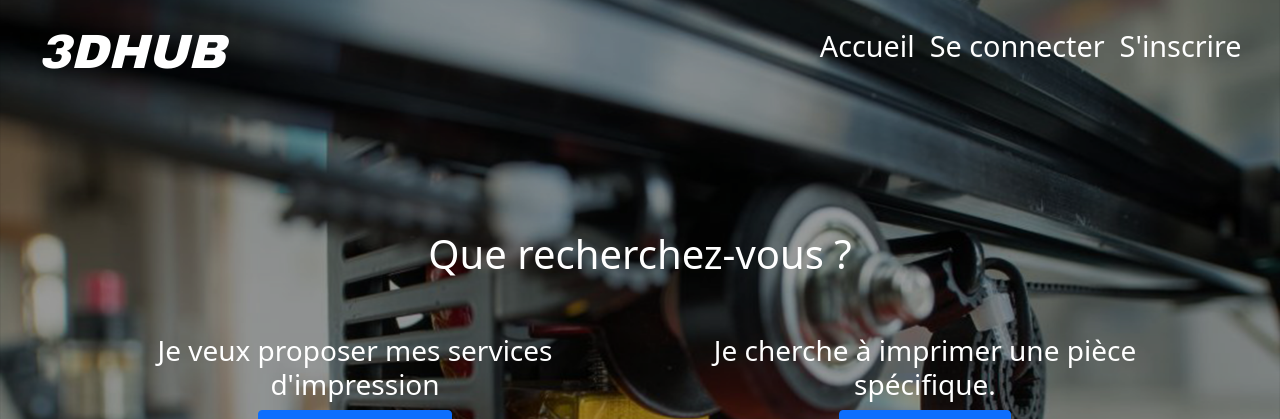
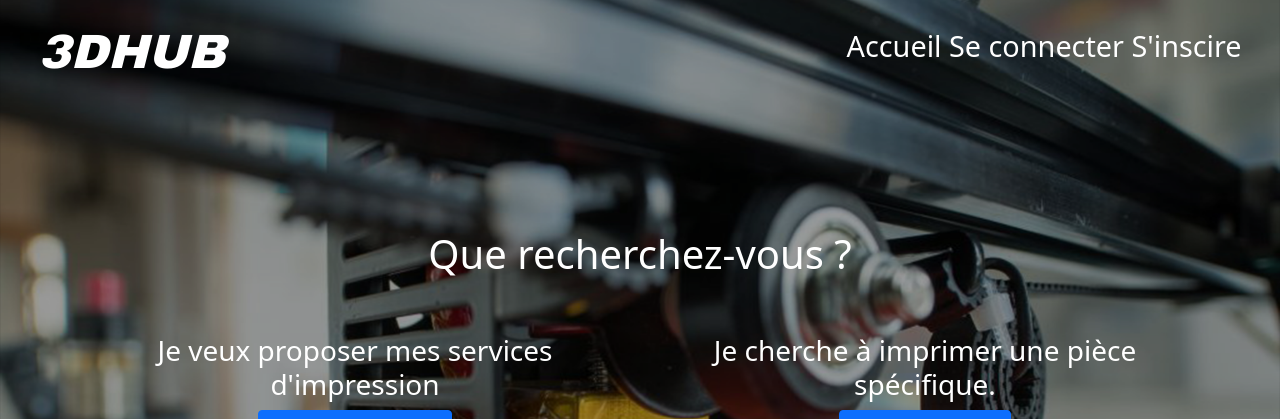
Before and after one commit to Munozmu/3d-hub, a PHP site: page / in a window 1280 px wide. Shown: the top 419 px of the page. Run offline with PHP 8.4, Linux system fonts and the light colour scheme.

Commit message:
deux trois modifs

```diff
--- a/CSS.css
+++ b/CSS.css
@@ -1,4 +1,3 @@
-
 .container {
 	margin-top:18%;
 	color: white;
@@ -39,3 +38,12 @@ body {
     position: absolute;
     z-index: -1;
 }
+
+a{
+	color: white;
+	text-decoration: none;
+}
+
+a:hover{
+	color: orange;
+}
--- a/index.html
+++ b/index.html
@@ -1,6 +1,5 @@
 <!doctype html>
 <html lang="fr">
-<link rel="stylesheet" href="CSS.css" /><!--Nom du fichier CSS à joindre-->
   <head>
     <!-- Required meta tags -->
     <meta charset="utf-8">
@@ -9,12 +8,17 @@
     <!-- Bootstrap CSS -->
     <link href="https://cdn.jsdelivr.net/npm/bootstrap@5.0.0-beta2/dist/css/bootstrap.min.css" rel="stylesheet" integrity="sha384-BmbxuPwQa2lc/FVzBcNJ7UAyJxM6wuqIj61tLrc4wSX0szH/Ev+nYRRuWlolflfl" crossorigin="anonymous">
 
+    <link rel="stylesheet" href="CSS.css" /><!--Nom du fichier CSS à joindre-->
+
     <title>Page d'Acceuil</title>
   </head>
   <body>
 
-
-    <div class="accueil">Accueil&nbsp;&nbsp;Se connecter&nbsp;&nbsp;S'inscrire</div>
+    <div class="accueil">
+      <a href="">Accueil</a>
+      <a href="">Se connecter</a>
+      <a href="">S'inscire</a>
+    </div>
     <h1 class="titre">3DHUB</h1>
 
 
```
